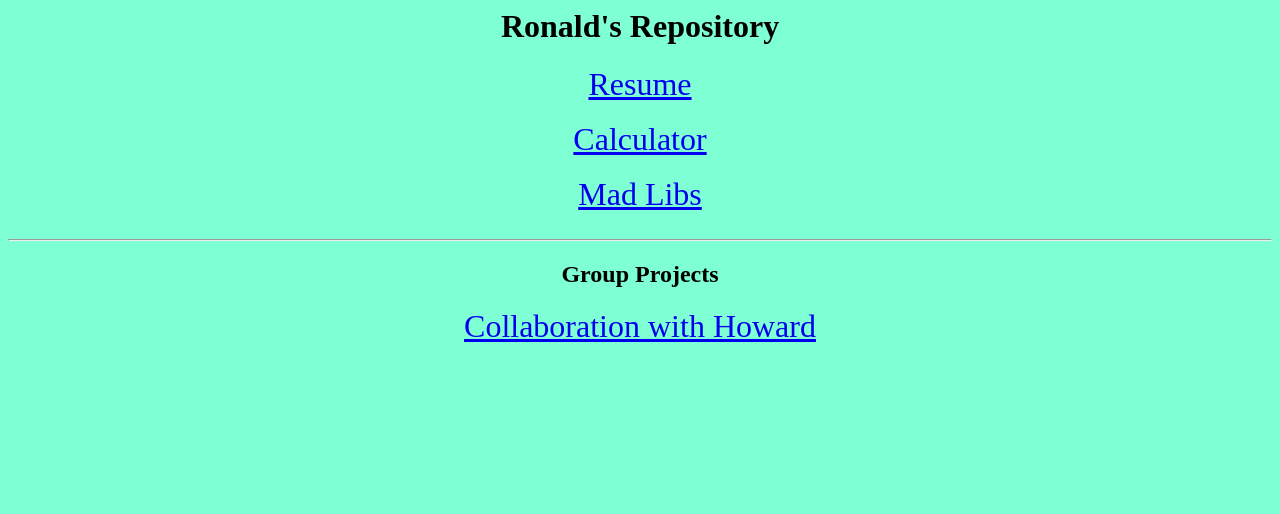
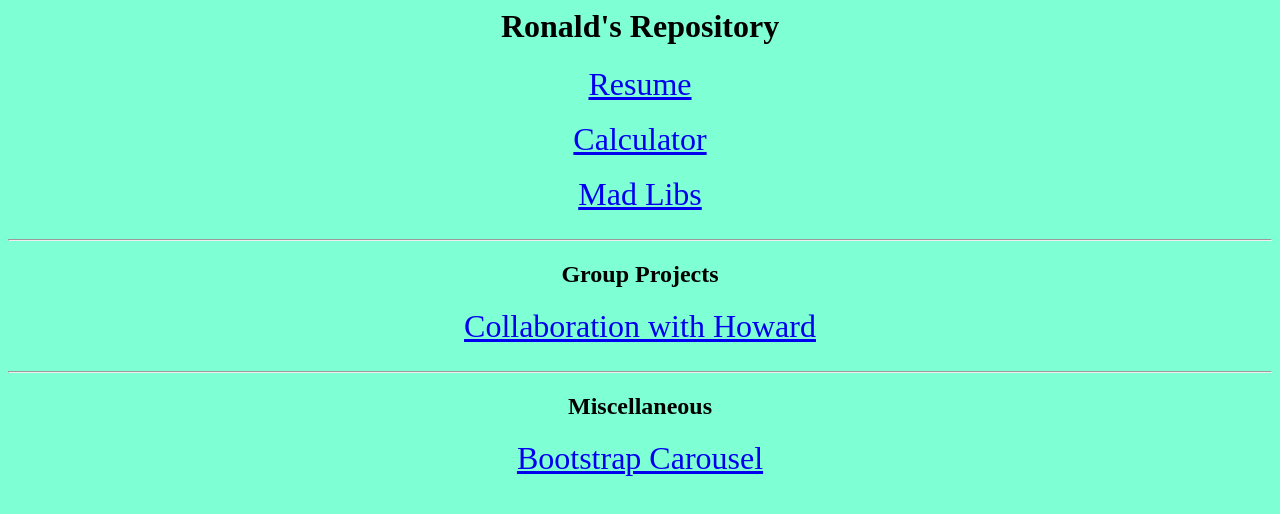
Before and after one commit to RonaldBoyd/devjourknee, a plain HTML site: page index.html in a window 1280 px wide. Drawn offline with Linux system fonts and the light colour scheme.

Commit message:
Add hyperlink to miscellaneous

```diff
--- a/index.html
+++ b/index.html
@@ -28,6 +28,11 @@
 	<hr>
 	<h2>Group Projects</h2>
 	<a href="https://ronaldboyd.github.io/art1-main/">Collaboration with Howard</a>
+	<br><br>
+	<hr>
+	<h2>Miscellaneous</h2>
+	<a href="https://stackblitz.com/edit/stackblitz-starters-1ueqxo?file=index.html">Bootstrap Carousel</a>
+	<br><br>
 	</main>
 </body>
 </html>
```
